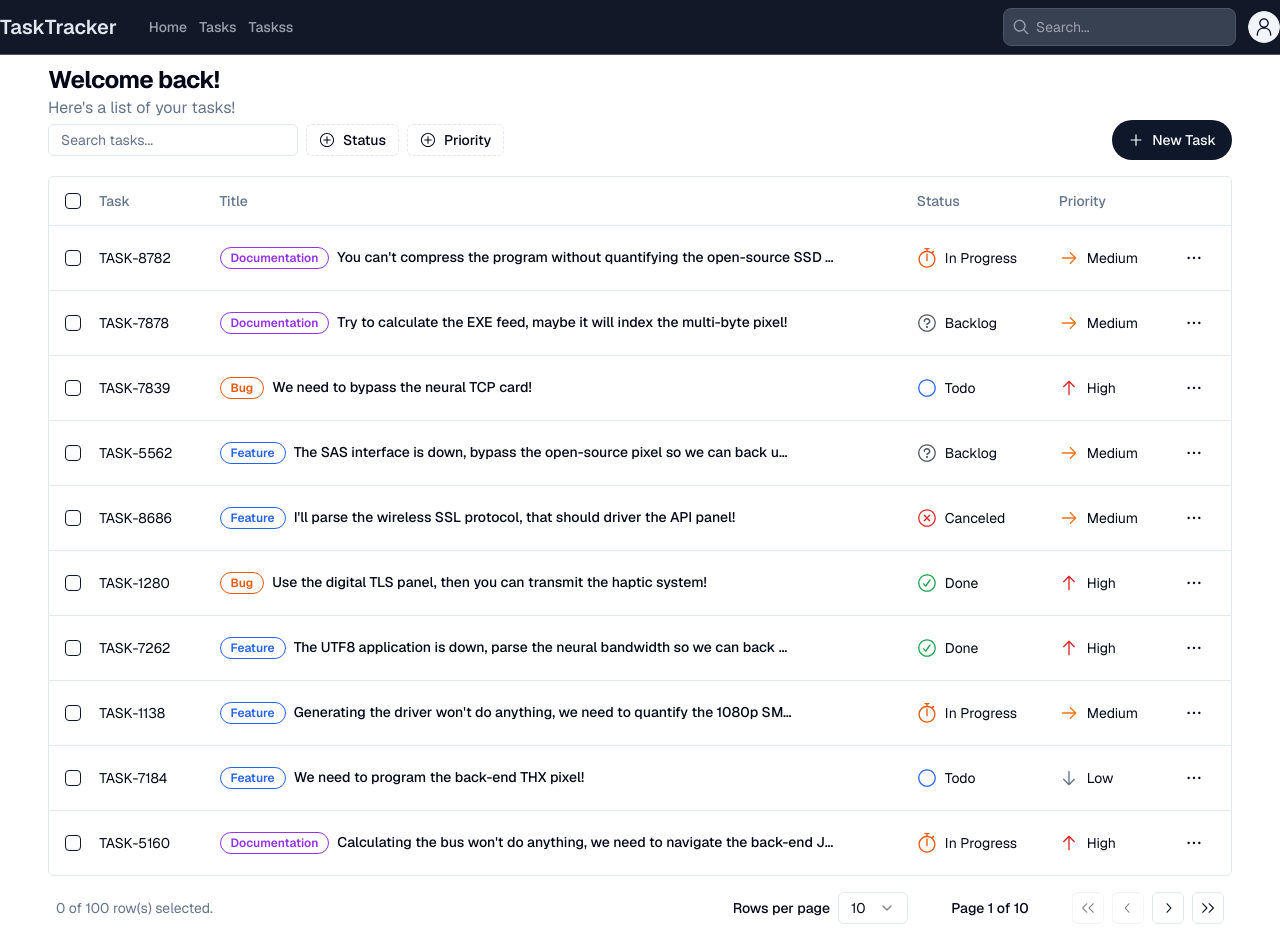
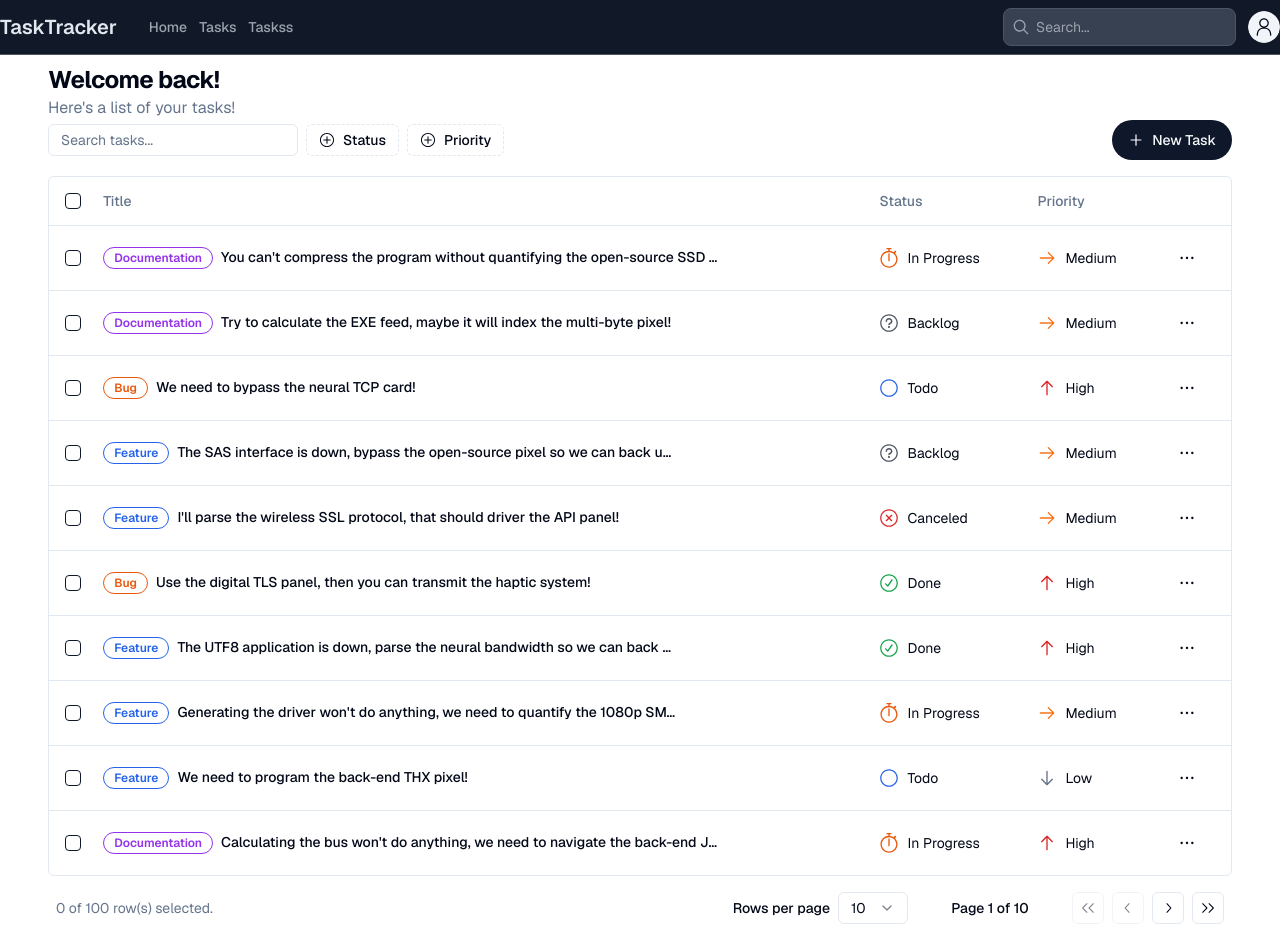
Before and after one commit to KennyMwendwaX/task-trace, a Next.js app: page /taskss in a window 1280 px wide. Built offline with nearby package versions, Linux system fonts and the light colour scheme.

Commit message:
Updated imports to work on taskss page

```diff
--- a/app/taskss/(table)/TableColumns.tsx
+++ b/app/taskss/(table)/TableColumns.tsx
@@ -5,7 +5,7 @@ import { ColumnDef } from "@tanstack/react-table";
 import { Badge } from "@/components/ui/badge";
 import { Checkbox } from "@/components/ui/checkbox";
 
-import { labels, priorities, statuses } from "@/lib/taskConfig";
+import { labels, priorities, statuses } from "@/data/IconMappingOptions";
 import { Task } from "@/data/schema";
 import TableColumnHeader from "./TableColumnHeader";
 import TableRowActions from "./TableRowActions";
@@ -33,8 +33,8 @@ export const TableColumns: ColumnDef<Task>[] = [
     enableHiding: false,
   },
   {
-    accessorKey: "name",
-    header: () => <TableColumnHeader name="Name" />,
+    accessorKey: "title",
+    header: () => <TableColumnHeader name="Title" />,
     cell: ({ row }) => {
       const label = labels.find((label) => label.value === row.original.label);
 
--- a/app/taskss/page.tsx
+++ b/app/taskss/page.tsx
@@ -1,5 +1,5 @@
-import { TableColumns } from "@/components/TableColumns";
-import TaskTable from "@/components/TaskTable";
+import { TableColumns } from "./(table)/TableColumns";
+import TaskTable from "./(table)/TaskTable";
 import { tasks } from "@/data/tasks";
 
 export default function Taskss() {
```
